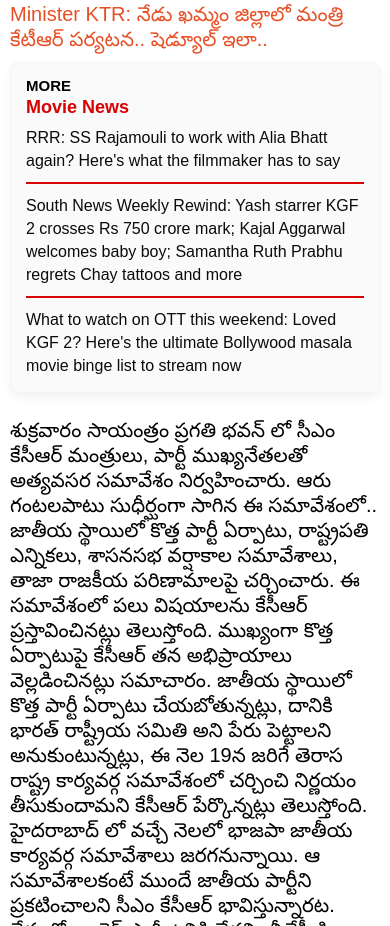
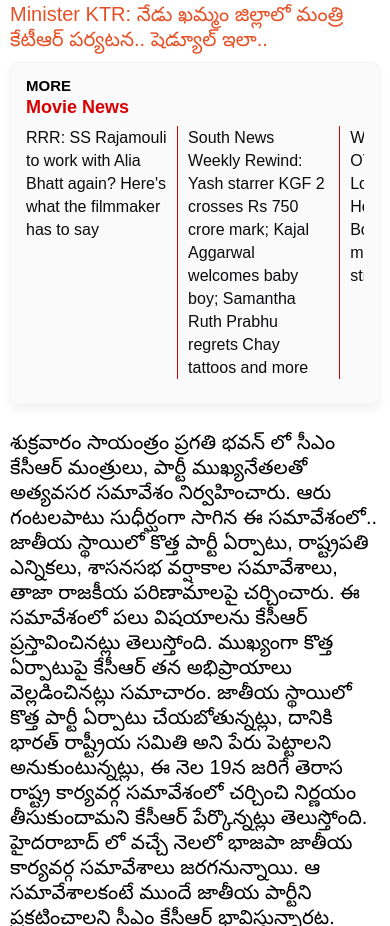
Before and after one commit to getuidev/10tv, a plain HTML site: page detail.html in a window 390 px wide. Shown: the part 1754-2680 px from the top of the page. Drawn offline with Linux system fonts and the light colour scheme; a web font is replaced by a local one.

Commit message:
also read css fix

```diff
--- a/css/main.css
+++ b/css/main.css
@@ -322,8 +322,8 @@ body.openMenu .MenuBtn i:nth-child(3){transform:translateY(-2px) translateX(0) r
 .social-icon{display: none;}
 .fixed-social{position:fixed;right:0;top:200px;box-shadow:-5px 4px 10px 0 rgba(0,0,0,.2);width:51px;height:44px;background-color:#5b5b5b;border-radius:8px 0 0 8px;z-index:2;display:flex;justify-content:center;align-items:center;cursor:pointer;-webkit-backface-visibility: hidden;}
 .fixed-social #share{width: 30px;height: 30px; fill: #fff; display:flex;}
-.inline-related-articles .inline-related-list{flex-wrap:wrap}
-.inline-related-articles .inline-related-list li{flex:auto;padding-right:0;padding-bottom:10px;border-right:0;border-bottom:2px solid #d70101;margin-right:0;margin-bottom:10px}
+.inline-related-articles .inline-related-list{flex-wrap: nowrap;overflow-x: auto;-webkit-overflow-scrolling: touch;}
+.inline-related-articles .inline-related-list li{flex:0 0 auto;margin-bottom:10px;width:45%}
 .inline-related-articles .inline-related-list li:last-child{border-bottom:0;padding-bottom:0;margin-bottom:0}
 .footer_container{padding:0 10px}
 .footer .footer_top{justify-content:flex-start;flex-wrap:wrap}
```
